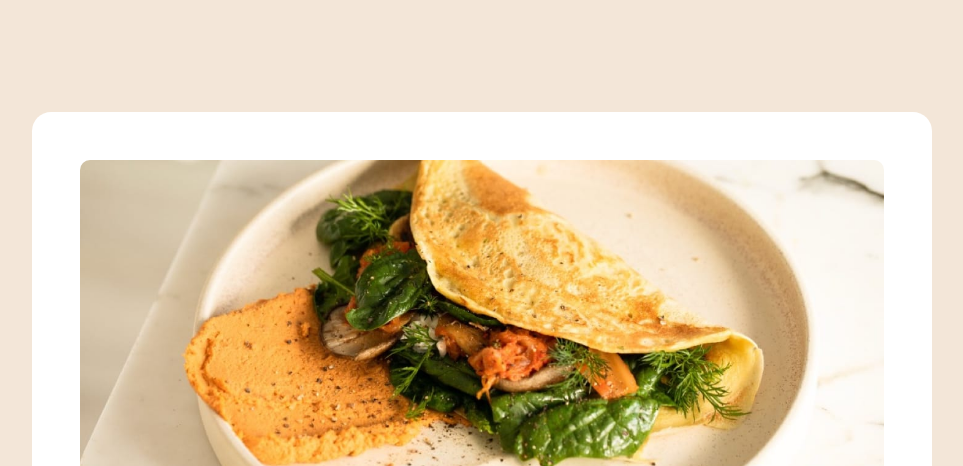
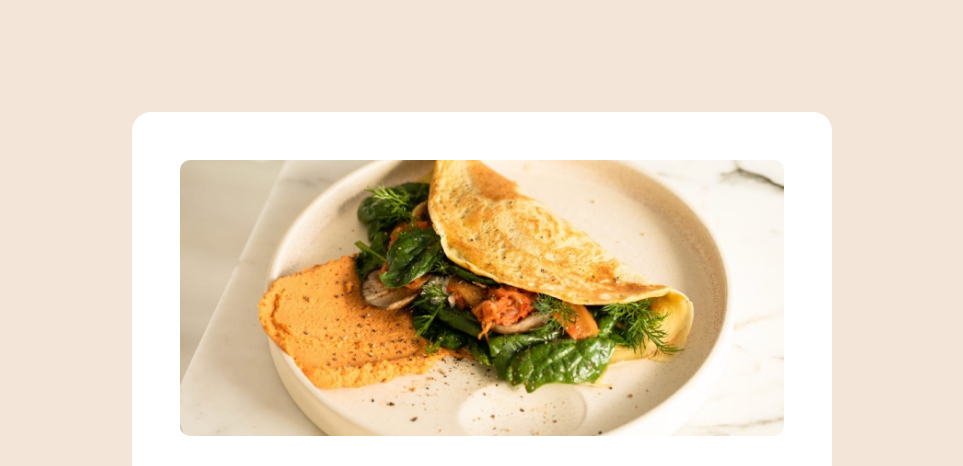
Before and after one commit to Cyber-Enthusiast-hub/recipe-page, a plain HTML site: page index.html in a window 1280 px wide. Shown: the top 466 px of the page, without its empty margins (158-1121 px from the left). Drawn offline with Linux system fonts and the light colour scheme.

Commit message:
update style.css

```diff
--- a/style.css
+++ b/style.css
@@ -17,9 +17,9 @@
 }
 
 body {
-  font-size: 20px;
+  font-size: 16px;
   font-family: Outfit;
-  height: 100vh;
+  height: 100%;
   display: flex;
   color: hsl(30, 10%, 34%);
   background-color: hsl(30, 54%, 90%);
@@ -29,7 +29,8 @@ body {
 
 main {
   width: 100%;
-  max-width: 900px;
+  max-width: 700px;
+  height: 100%;
   background-color: white;
   margin: auto;
   border-radius: 1.2rem;
```
